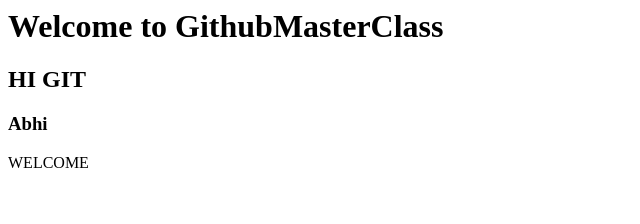
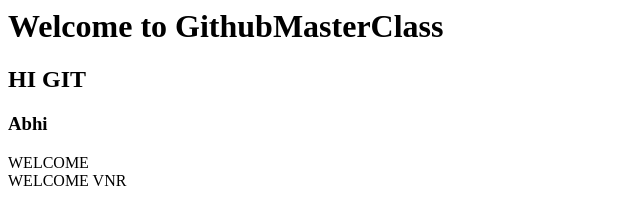
Before and after one commit to Abhijnaadapa/GITMASTERCLASS, a plain HTML site: page index.html in a window 1280 px wide. Shown: the whole page, without its empty margins (0-640 px from the left). Drawn offline with Linux system fonts and the light colour scheme.

Commit message:
Update index.html
added vnr

```diff
--- a/index.html
+++ b/index.html
@@ -4,3 +4,6 @@
 <div>
   WELCOME
 </div>
+<div>
+  WELCOME VNR
+</div>
```
